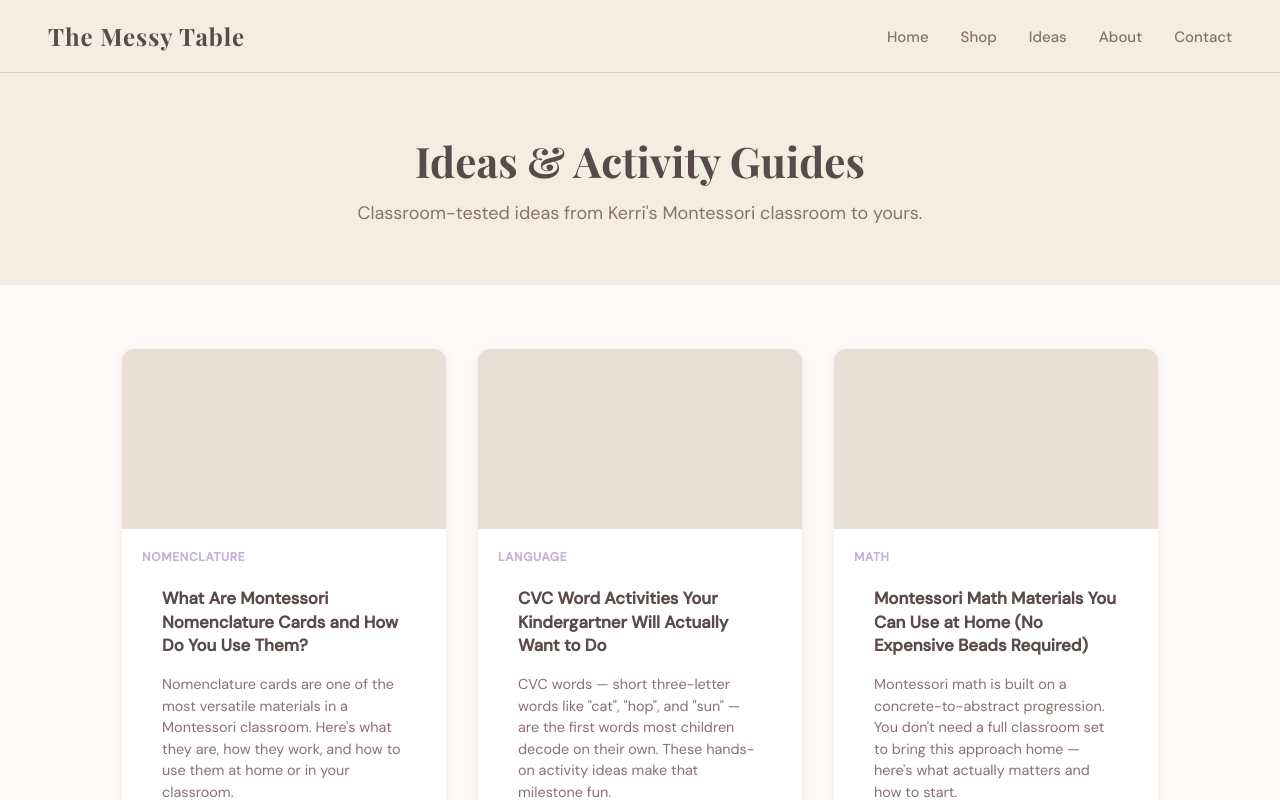
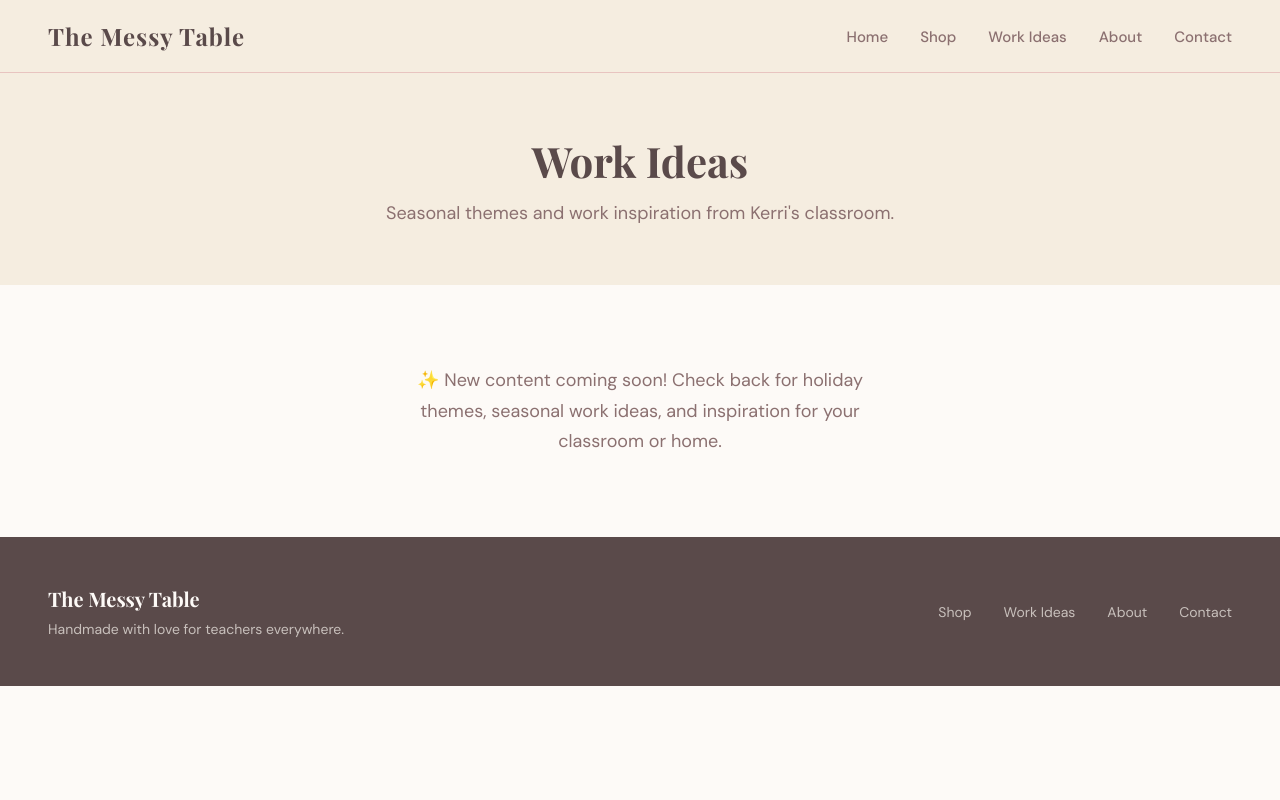
Before and after one commit to britt-cerato/the-messy-table, a React (Vite) app: page /ideas in a window 1280 px wide. Shown: the top 800 px of the page. Built offline with nearby package versions, Linux system fonts and the light colour scheme; a web font is replaced by a local one.

Commit message:
Rename Ideas to Work Ideas, replace placeholder content with coming soon
Co-Authored-By: Claude Sonnet 4.6 <noreply@anthropic.com>

```diff
--- a/src/App.css
+++ b/src/App.css
@@ -360,6 +360,23 @@ body {
   color: var(--text-medium);
   line-height: 1.7;
   margin-bottom: 16px;
+}
+
+/* ---- Coming Soon ---- */
+
+.coming-soon {
+  padding: 80px 48px;
+  text-align: center;
+  font-family: 'DM Sans', sans-serif;
+  font-size: 18px;
+  color: var(--text-medium);
+  max-width: 600px;
+  margin: 0 auto;
+  line-height: 1.7;
+
+  @media (max-width: 600px) {
+    padding: 48px 24px;
+  }
 }
 
 /* ---- Ideas Page ---- */
--- a/src/App.tsx
+++ b/src/App.tsx
@@ -19,7 +19,7 @@ function App() {
           <ul className="nav-links">
             <li><Link to="/">Home</Link></li>
             <li><Link to="/shop">Shop</Link></li>
-            <li><Link to="/ideas">Ideas</Link></li>
+            <li><Link to="/ideas">Work Ideas</Link></li>
             <li><Link to="/about">About</Link></li>
             <li><Link to="/contact">Contact</Link></li>
           </ul>
@@ -40,7 +40,7 @@ function App() {
           </div>
           <ul className="footer-links">
             <li><Link to="/shop">Shop</Link></li>
-            <li><Link to="/ideas">Ideas</Link></li>
+            <li><Link to="/ideas">Work Ideas</Link></li>
             <li><Link to="/about">About</Link></li>
             <li><Link to="/contact">Contact</Link></li>
           </ul>
--- a/src/Pages/Home.tsx
+++ b/src/Pages/Home.tsx
@@ -63,9 +63,9 @@ function Home() {
       </section>
       <section className="ideas">
         <div className="ideas-content">
-          <h2>Get Inspired</h2>
-          <p>Browse our collection of easy craft ideas and classroom activities your kiddos will love.</p>
-          <Link to="/ideas" className="ideas-button">Explore Ideas</Link>
+          <h2>Work Ideas</h2>
+          <p>Seasonal themes, holiday works, and inspiration for your classroom or home — straight from Kerri's shelf.</p>
+          <Link to="/ideas" className="ideas-button">Explore Work Ideas</Link>
         </div>
       </section>
     </div>
--- a/src/Pages/Ideas.tsx
+++ b/src/Pages/Ideas.tsx
@@ -1,46 +1,12 @@
-import { Helmet } from 'react-helmet-async'
-import { Link } from 'react-router-dom'
-import { IDEAS } from '../data/ideas'
-
 function Ideas() {
   return (
     <div>
-      <Helmet>
-        <title>Montessori Craft Ideas &amp; Classroom Activities — The Messy Table</title>
-        <meta name="description" content="Free Montessori-inspired craft ideas and classroom activity guides for teachers and homeschool families. Easy, hands-on, and kiddo-approved." />
-        <meta property="og:title" content="Montessori Craft Ideas & Classroom Activities — The Messy Table" />
-        <meta property="og:description" content="Free Montessori-inspired craft ideas and classroom activity guides for teachers and homeschool families. Easy, hands-on, and kiddo-approved." />
-        <meta property="og:type" content="website" />
-        <meta property="og:url" content="https://themessytable.com/ideas" />
-        <meta property="og:site_name" content="The Messy Table" />
-        <meta name="twitter:card" content="summary_large_image" />
-        <meta name="twitter:title" content="Montessori Craft Ideas & Classroom Activities — The Messy Table" />
-        <meta name="twitter:description" content="Free Montessori-inspired craft ideas and classroom activity guides for teachers and homeschool families." />
-      </Helmet>
-
       <section className="page-hero">
-        <h2>Ideas &amp; Activity Guides</h2>
-        <p>Classroom-tested ideas from Kerri's Montessori classroom to yours.</p>
+        <h2>Work Ideas</h2>
+        <p>Seasonal themes and work inspiration from Kerri's classroom.</p>
       </section>
-
-      <section className="ideas-grid-section">
-        <div className="ideas-grid">
-          {IDEAS.map((idea) => (
-            <Link
-              to={`/ideas/${idea.slug}`}
-              key={idea.slug}
-              className="idea-card idea-card-link"
-            >
-              <div className="idea-image" aria-hidden="true" />
-              <div className="idea-card-body">
-                <span className="idea-card-category">{idea.category}</span>
-                <h3>{idea.title}</h3>
-                <p>{idea.excerpt}</p>
-                <span className="idea-card-read-more">Read more →</span>
-              </div>
-            </Link>
-          ))}
-        </div>
+      <section className="coming-soon">
+        <p>✨ New content coming soon! Check back for holiday themes, seasonal work ideas, and inspiration for your classroom or home.</p>
       </section>
     </div>
   )
```
